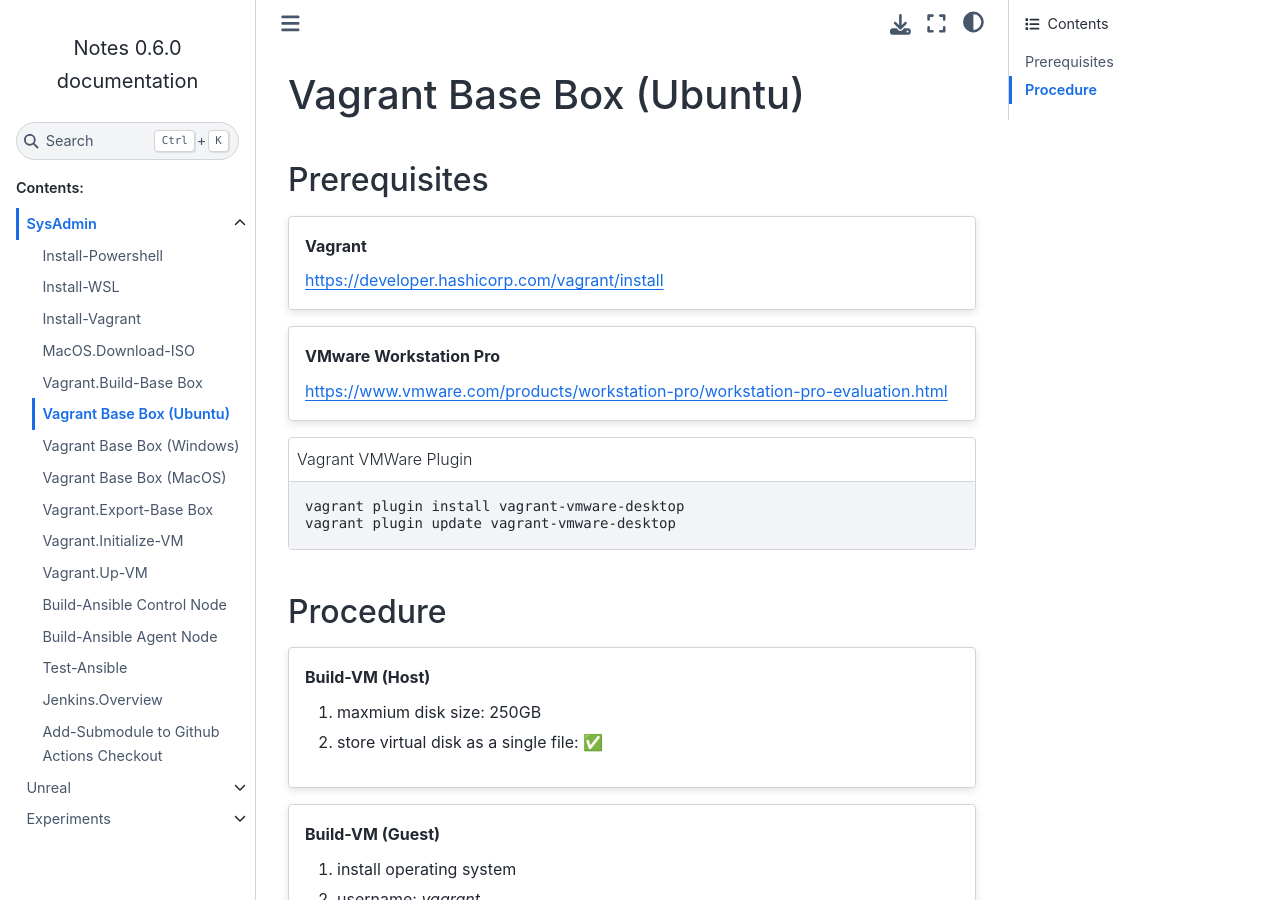
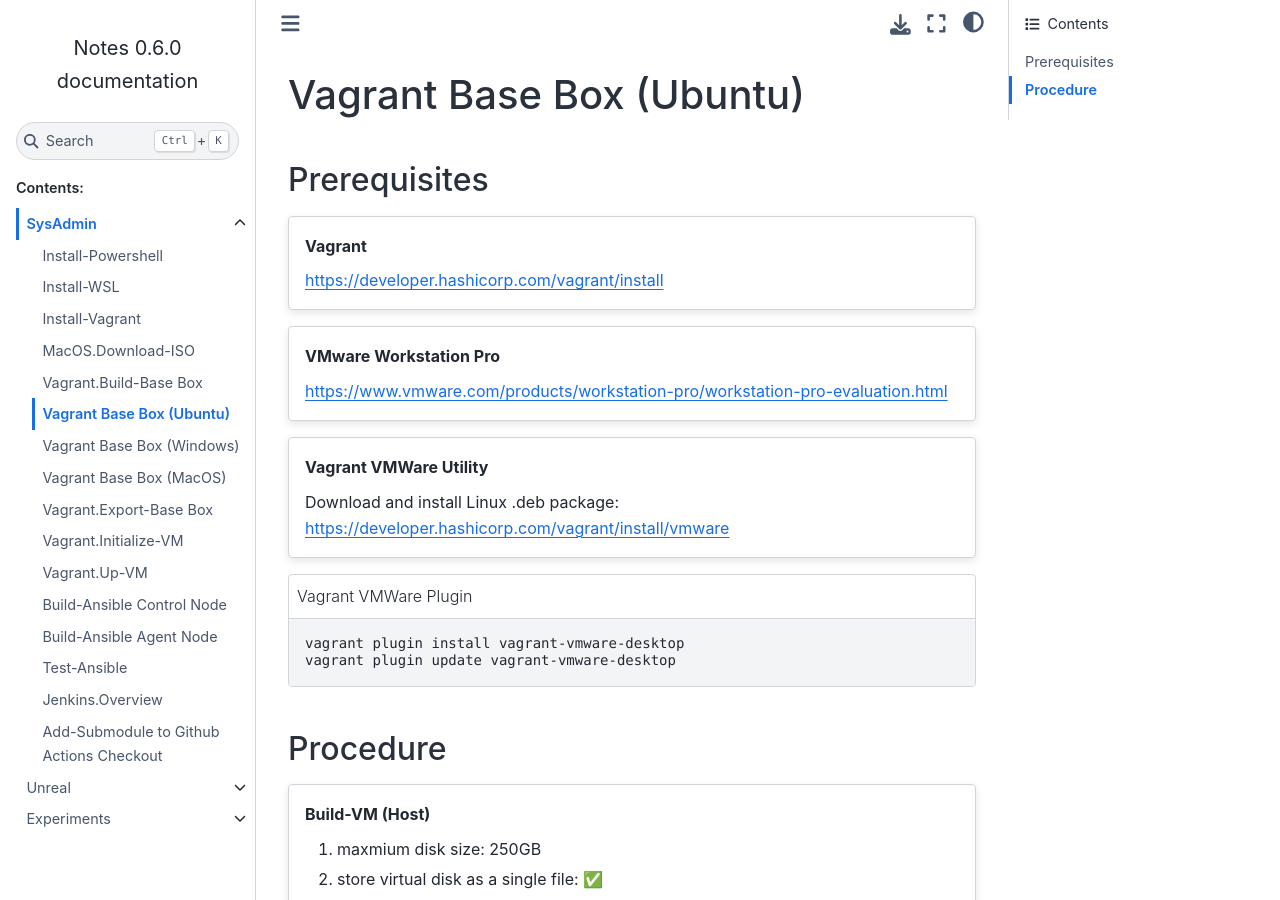
Before and after one commit to Liimurr/notes, a Sphinx documentation site: the page built from doc/src/Vagrant.Build-BaseBox_Ubuntu.rst, in a window 1280 px wide and 900 px high. Built offline with Sphinx 7.4.7 and the Sphinx Book theme 1.1.4, drawn with Linux system fonts in a browser that asks for light colours; pages that are not in the unit, such as notebooks, are missing from menus.

Commit message:
update Ubuntu base box instructions

```diff
--- a/doc/src/Vagrant.Build-BaseBox_Ubuntu.rst
+++ b/doc/src/Vagrant.Build-BaseBox_Ubuntu.rst
@@ -11,6 +11,10 @@
 .. card:: VMware Workstation Pro
 
    https://www.vmware.com/products/workstation-pro/workstation-pro-evaluation.html
+
+.. card:: Vagrant VMWare Utility
+
+   Download and install Linux .deb package: https://developer.hashicorp.com/vagrant/install/vmware
 
 .. code-block:: shell
    :caption: Vagrant VMWare Plugin
```
